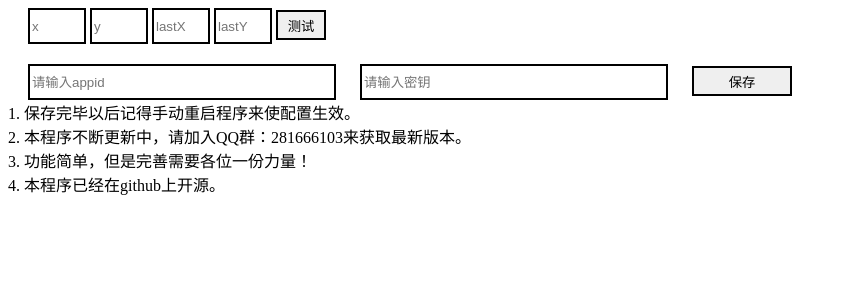
After one commit to hhzleon/Game-chat-text-real-time-translation, a Python web app: template templates/setting.html in a window 1280 px wide. The commit adds this page. Shown: the top 300 px of the page, without its empty margins (0-847 px from the left). Run offline with Jinja, Linux system fonts and the light colour scheme; the template is opened without the code that fills it, so the values that code supplies are empty.

Commit message:
添加设置页面

```diff
--- a/api/Tran.py
+++ b/api/Tran.py
@@ -2,7 +2,7 @@ import random
 import requests
 import hashlib
 
-def baidu_translator_api(from_lang,to_lang,text):
+def baidu_translator_api(from_lang,to_lang,text,appid,key):
     url = "https://fanyi-api.baidu.com/api/trans/vip/translate"
     header = {
         "Content-Type": "application/x-www-form-urlencoded"
@@ -12,9 +12,9 @@ def baidu_translator_api(from_lang,to_lang,text):
         "q":text,
         "from":from_lang,
         "to":to_lang,
-        "appid":"appid补充", # 需要补充
+        "appid":appid, # 需要补充
         "salt":salt,
-        "sign":hashlib.md5(("appid补充"+text+str(salt)+"密钥补充").encode()).hexdigest()
+        "sign":hashlib.md5((appid+text+str(salt)+key).encode()).hexdigest()
     }
     web = requests.post(url=url,headers=header,data=data)
     data = web.json()
--- /dev/null
+++ b/config.yml
@@ -0,0 +1 @@
+{"x": 110, "y": 724, "lastX": 654, "lastY": 1033, "appid": "20221117001456429", "key": "tPHGl5L_1fTHOYUWMPVD"}
--- /dev/null
+++ b/templates/setting.html
@@ -0,0 +1,131 @@
+<!DOCTYPE html>
+<html lang="en">
+
+<head>
+    <meta charset="UTF-8">
+    <meta name="viewport" content="width=device-width, initial-scale=1.0">
+    <title>设置页面</title>
+    <script src="./vue.min.js"></script>
+    <style>
+        .location{
+            margin-left: 20px;
+        }
+        .location>input{
+            width: 50px;
+            height: 30px;
+            border: 2px solid #000;
+        }
+        .location>button{
+            width: 50px;
+            height: 30px;
+            border: 2px solid #000;
+        }
+        .keyAndAppid>input{
+            width: 300px;
+            height: 30px;
+            border: 2px solid #000;
+            margin-top: 20px;
+            margin-left: 20px;
+        }
+        .keyAndAppid>button {
+            margin-top: 20px;
+            margin-left: 20px;
+            width: 100px;
+            height: 30px;
+            border: 2px solid #000;
+        }
+        button:hover{
+            transition: all 0.3s;
+            transform: translate(0,-5px);
+        }
+    </style>
+</head>
+    <div id="app">
+        <div class="location">
+            <input placeholder="x" v-model="window_location.x" type="text"></input>
+            <input placeholder="y" v-model="window_location.y" type="text"></input>
+            <input placeholder="lastX" v-model="window_location.lastX" type="text"></input>
+            <input placeholder="lastY" v-model="window_location.lastY" type="text"></input>
+            <button @click="ceshijietu">测试</button>
+        </div>
+        <div class="keyAndAppid">
+            <input type="text" v-model="appid"  placeholder="请输入appid">
+            <input type="text" v-model="key" placeholder="请输入密钥">
+            <button @click="save">保存</button>
+        </div>
+        <div>
+            1. 保存完毕以后记得手动重启程序来使配置生效。<br>
+            2. 本程序不断更新中，请加入QQ群：281666103来获取最新版本。<br>
+            3. 功能简单，但是完善需要各位一份力量！<br>
+            4. 本程序已经在github上开源。
+        </div>
+
+    </div>
+<body>
+
+
+
+    <script>
+
+        window.addEventListener("pywebviewready",()=>{
+            // pywebview.api.getSetting()
+            app.getSetting()
+        })
+
+
+
+
+        var app = new Vue({
+            el: '#app',
+            data: {
+                window_location:{
+                    x:"",
+                    y:"",
+                    lastX:"",
+                    lastY:""
+                },
+                appid:"",
+                key:""
+            },
+            methods: {
+                ceshijietu(){
+                    if (this.window_location.x=="" || this.window_location.y=="" || this.window_location.lastX=="" || this.window_location.lastY==""){
+                        alert("请把要截图的位置填写完整")
+                        return
+                    }
+                    var that = this
+                    pywebview.api.test(that.window_location.x,that.window_location.y,that.window_location.lastX,that.window_location.lastY).then(function(result){
+
+
+
+                    });
+                },
+                save(){
+                    var that = this
+                    if (this.window_location.x=="" || this.window_location.y=="" || this.window_location.lastX=="" || this.window_location.lastY=="" ||this.appid=="" || this.key==""){
+                        alert("上面的配置项缺一不可哦")
+                        return
+                    }
+                    pywebview.api.save(that.window_location.x,that.window_location.y,that.window_location.lastX,that.window_location.lastY,that.appid,that.key).then(function(result){
+                        if (result){
+                            alert ("保存成功")
+                        }
+                    });
+                },
+                getSetting(){
+                    var that = this
+                    pywebview.api.getSetting().then(function(result){
+                        that.window_location.x = result.x
+                        that.window_location.y = result.y
+                        that.window_location.lastX = result.lastX
+                        that.window_location.lastY = result.lastY
+                        that.appid = result.appid
+                        that.key = result.key
+                    });
+                }
+            }
+        });
+    </script>
+</body>
+
+</html>
```
Also changed, not shown: api/Api.py (+48 -7 lines), main.py (+53 -24 lines), templates/index.html (+50 -18 lines), README.md.
